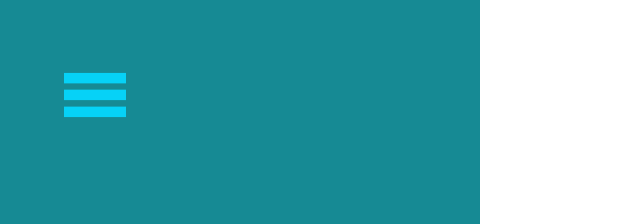
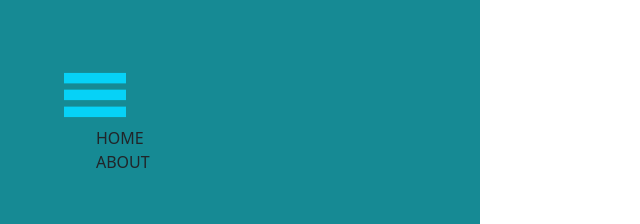
Before and after one commit to felixDev22/react-todo-app, a React (Create React App) app: page / in a window 1280 px wide. Shown: the top 224 px of the page, without its empty margins (0-640 px from the left). Built offline with nearby package versions, Linux system fonts and the light colour scheme.

Commit message:
Add nav links home & about

```diff
--- a/src/components/Navbar.js
+++ b/src/components/Navbar.js
@@ -16,6 +16,10 @@ const Navbar = () => {
           src={close}
           alt="close"
         />
+        <ul className="Menu-links">
+          <li>HOME</li>
+          <li>ABOUT</li>
+        </ul>
       </div>
     </nav>
   );
```
